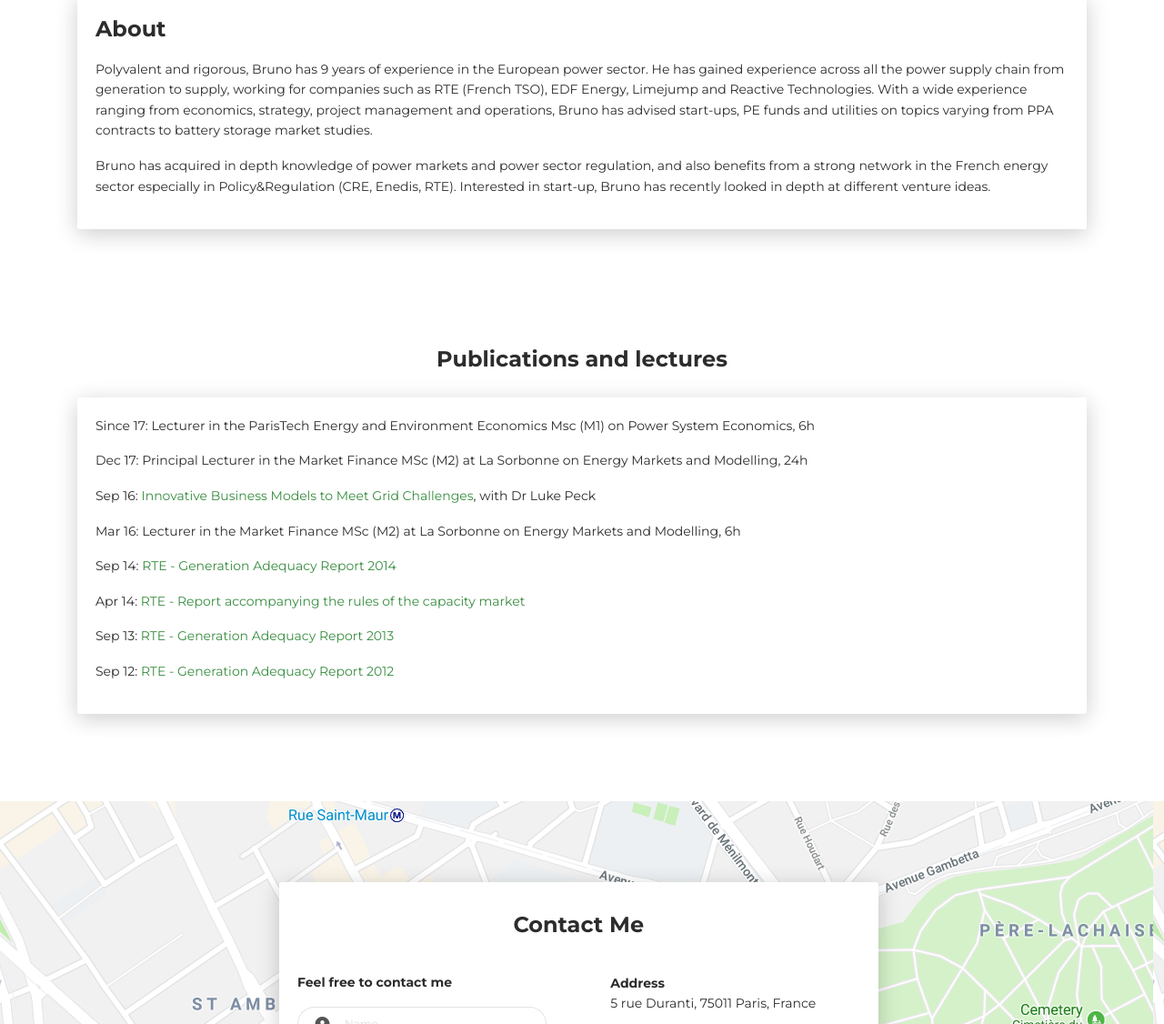
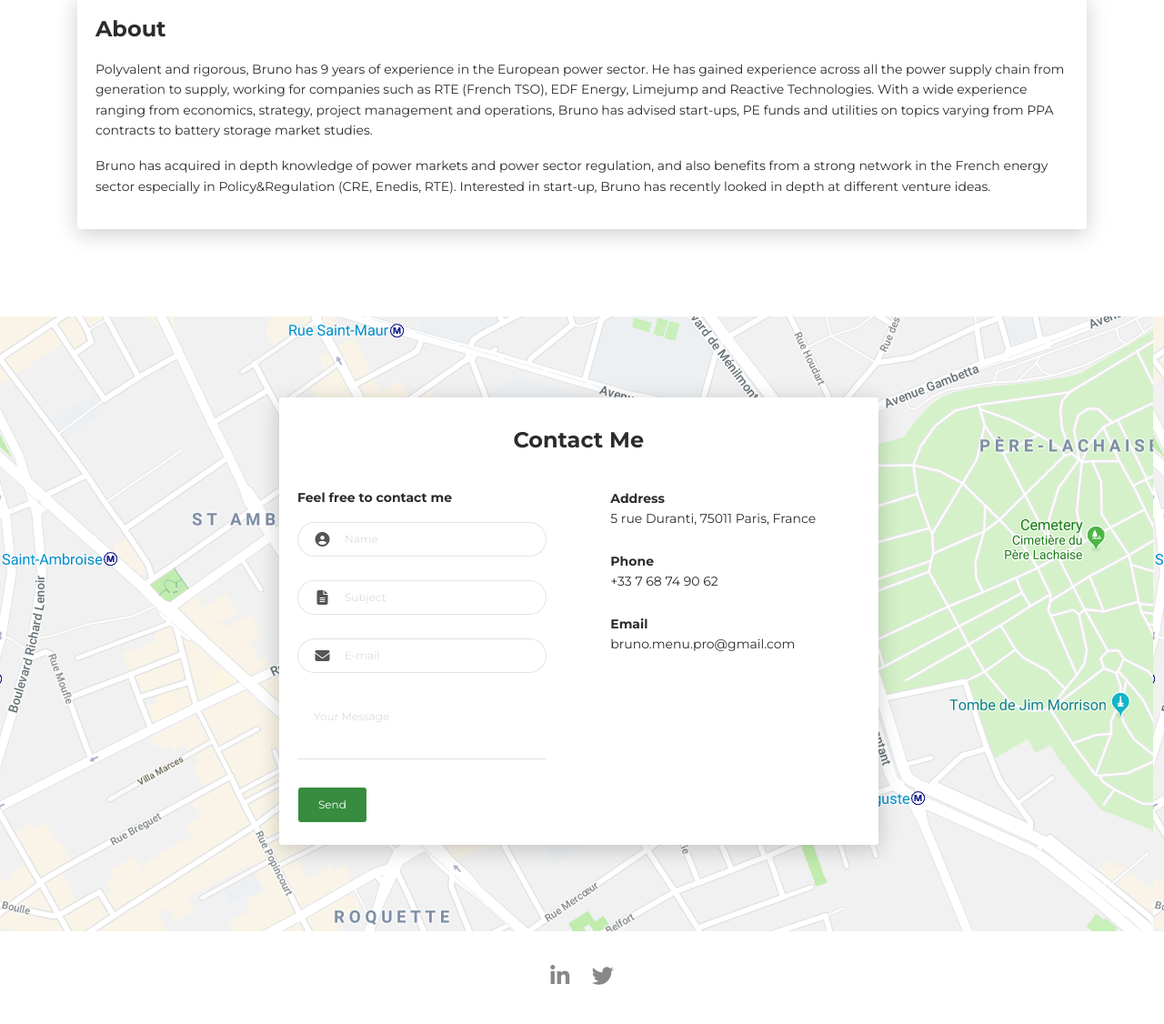
Before and after one commit to brunomenu/brunomenu.github.io, a plain HTML site: page index.html in a window 1280 px wide. Shown: the part 625-1751 px from the top of the page at 91% size. Drawn offline with Linux system fonts and the light colour scheme.

Commit message:
removed lectures

```diff
--- a/index.html
+++ b/index.html
@@ -462,7 +462,7 @@
     </div>
   </div>
 </div> -->
-<div class="section" id="publications">
+<!--<div class="section" id="publications">
   <div class="container">
   <div class="h4 text-center mb-4 title">Publications and lectures</div>
     <div class="row">
@@ -482,7 +482,7 @@
       </div>
     </div>
   </div>
-</div>
+</div>-->
 <div class="section" id="contact">
   <div class="cc-contact-information" style="background-image: url('images/staticmap.png');">
     <div class="container">
```
